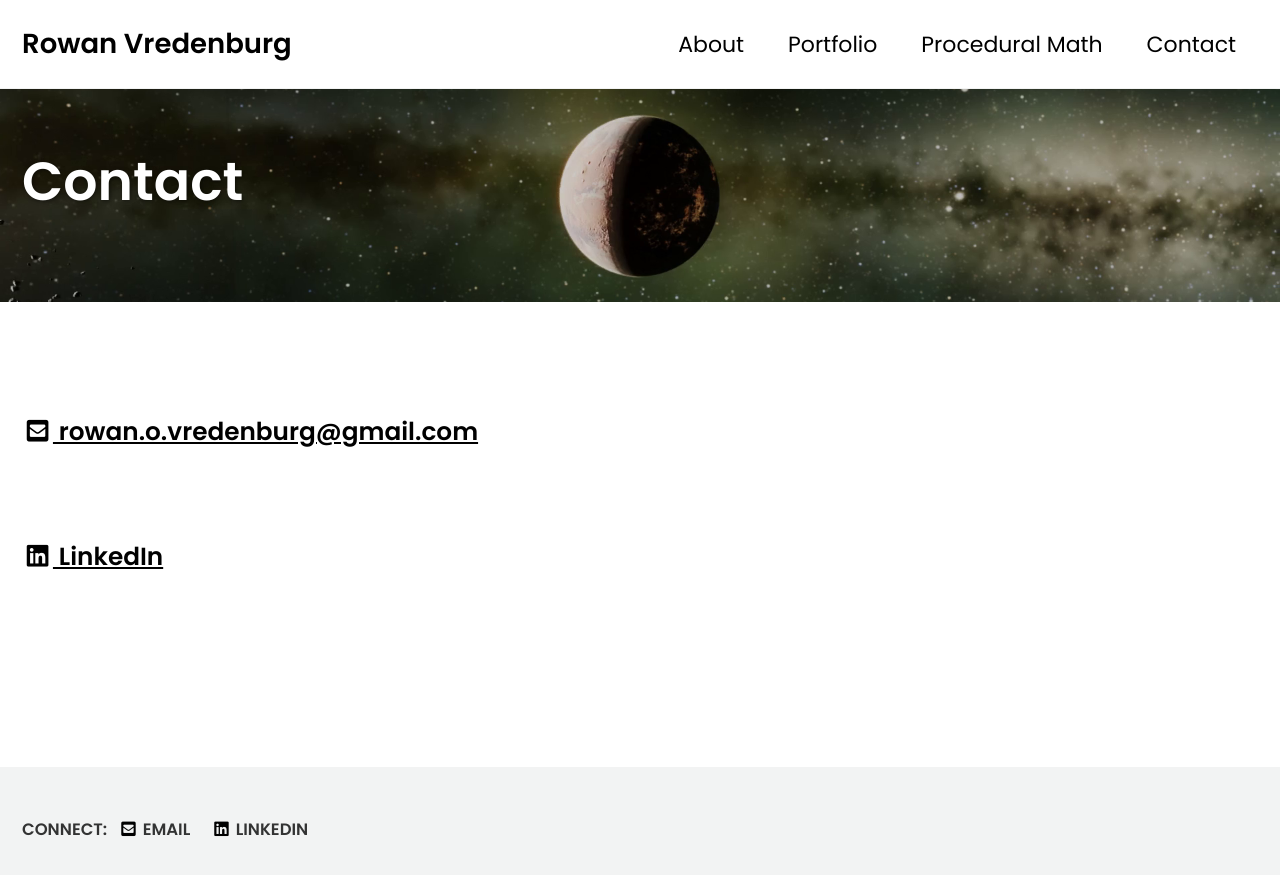
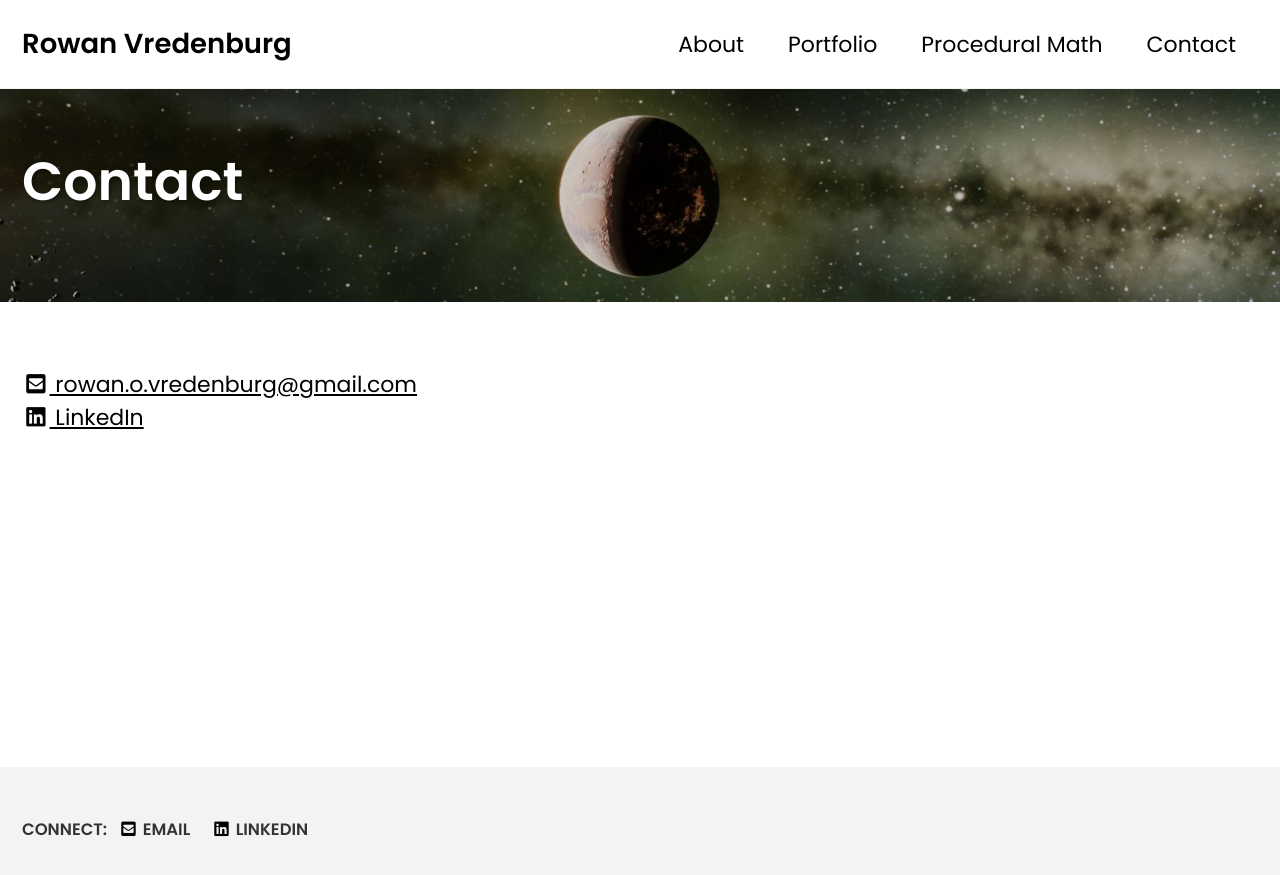
Before and after one commit to rowanvredenburg/rowanvredenburg.github.io, a Jekyll site: the page built from _pages/contact.md, in a window 1280 px wide. Shown: the top 875 px of the page. Built offline with Jekyll 4.4.1, drawn with Linux system fonts in a browser that asks for light colours; cached includes are drawn as plain includes.

Commit message:
fixing pages

```diff
--- a/_pages/contact.md
+++ b/_pages/contact.md
@@ -4,8 +4,6 @@ layout: single
 permalink: /contact/
 header:
     overlay_image: /images/Spacescenestill.png
-classes:
-    -
 author_profile: false
 ---
 <!-- Please contact me at rowan.o.vredenburg@gmail.com with any inquiries
@@ -13,14 +11,12 @@ author_profile: false
 
 <div class="contact-center">
     <a href="mailto: rowan.o.vredenburg@gmail.com">
-        <h3><i class="fas fa-fw fa-envelope-square"></i>
+        <i class="fas fa-fw fa-envelope-square"></i>
         rowan.o.vredenburg@gmail.com
-        </h3>
     </a>
     <br>
     <a href="https://www.linkedin.com/in/rowan-vredenburg-4ab372100/">
-        <h3><i class="fab fa-fw fa-linkedin"></i>
+        <i class="fab fa-fw fa-linkedin"></i>
         LinkedIn
-        </h3>
     </a>
 </div>
```
Also changed, not shown: _pages/about.md (+3 -4 lines).
